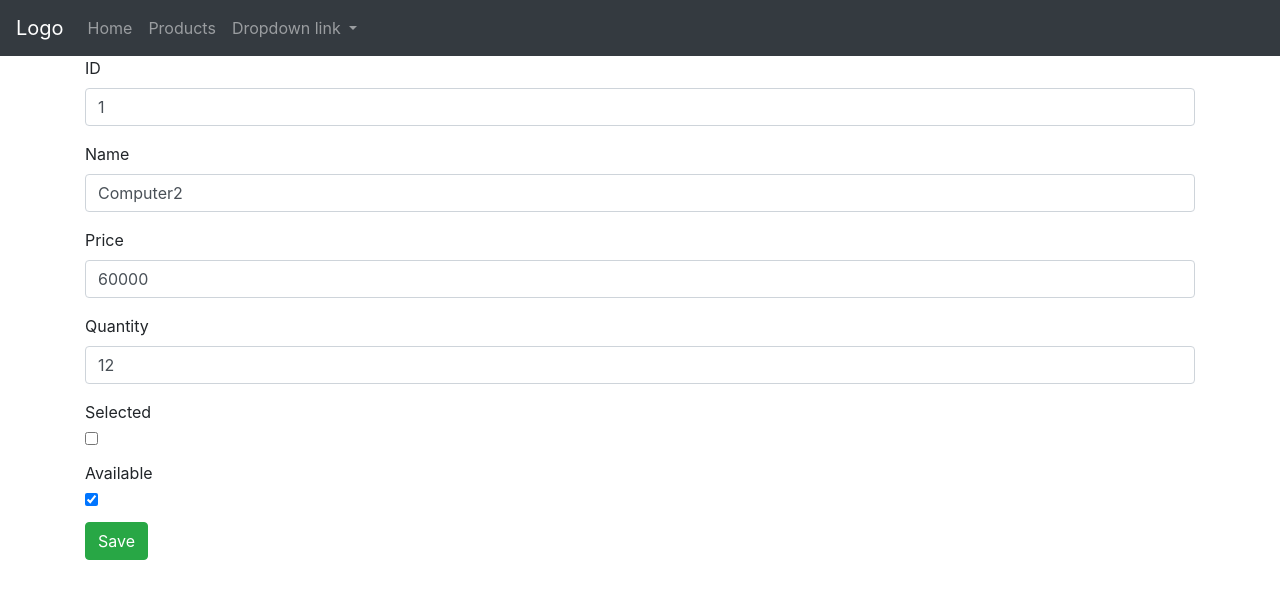
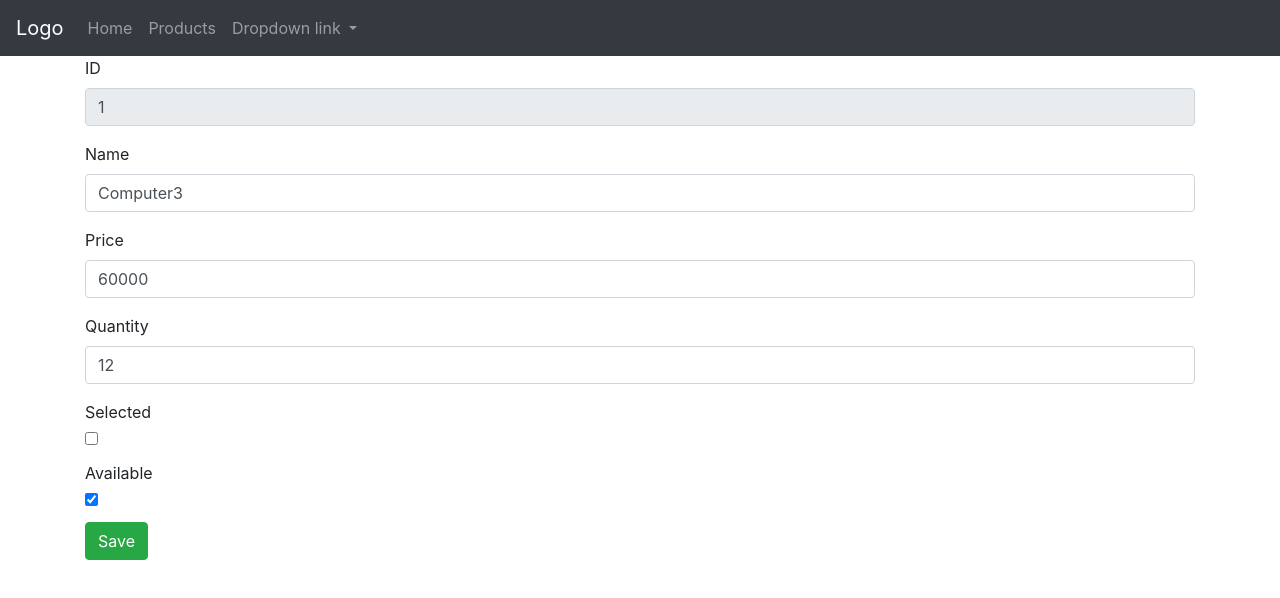
Before and after one commit to abed7helmi/Angular_NgRx_JsonServer, an Angular app: page /editProduct/1 in a window 1280 px wide. Shown: the top 598 px of the page. Built offline with nearby package versions, Linux system fonts and the light colour scheme; data requests are answered from the project's data file.

Commit message:
application in one bloc

```diff
--- a/db.json
+++ b/db.json
@@ -2,7 +2,7 @@
   "products": [
     {
       "id": 1,
-      "name": "Computer2",
+      "name": "Computer3",
       "price": 60000,
       "quantity": 12,
       "selected": false,
@@ -10,11 +10,11 @@
     },
     {
       "id": 2,
-      "name": "Printer",
+      "name": "Printer2",
       "price": 1200,
       "quantity": 10,
       "selected": true,
-      "available": false
+      "available": true
     },
     {
       "id": 3,
--- a/src/app/components/product-edit/product-edit.component.html
+++ b/src/app/components/product-edit/product-edit.component.html
@@ -2,7 +2,7 @@
   <form [formGroup]="productFormGroup">
     <div class="form-group">
       <label>ID</label>
-      <input type="text" class="form-control" formControlName="id">
+      <input type="text" class="form-control" formControlName="id" readonly>
     </div>
     <div class="form-group">
       <label>Name</label>
```
